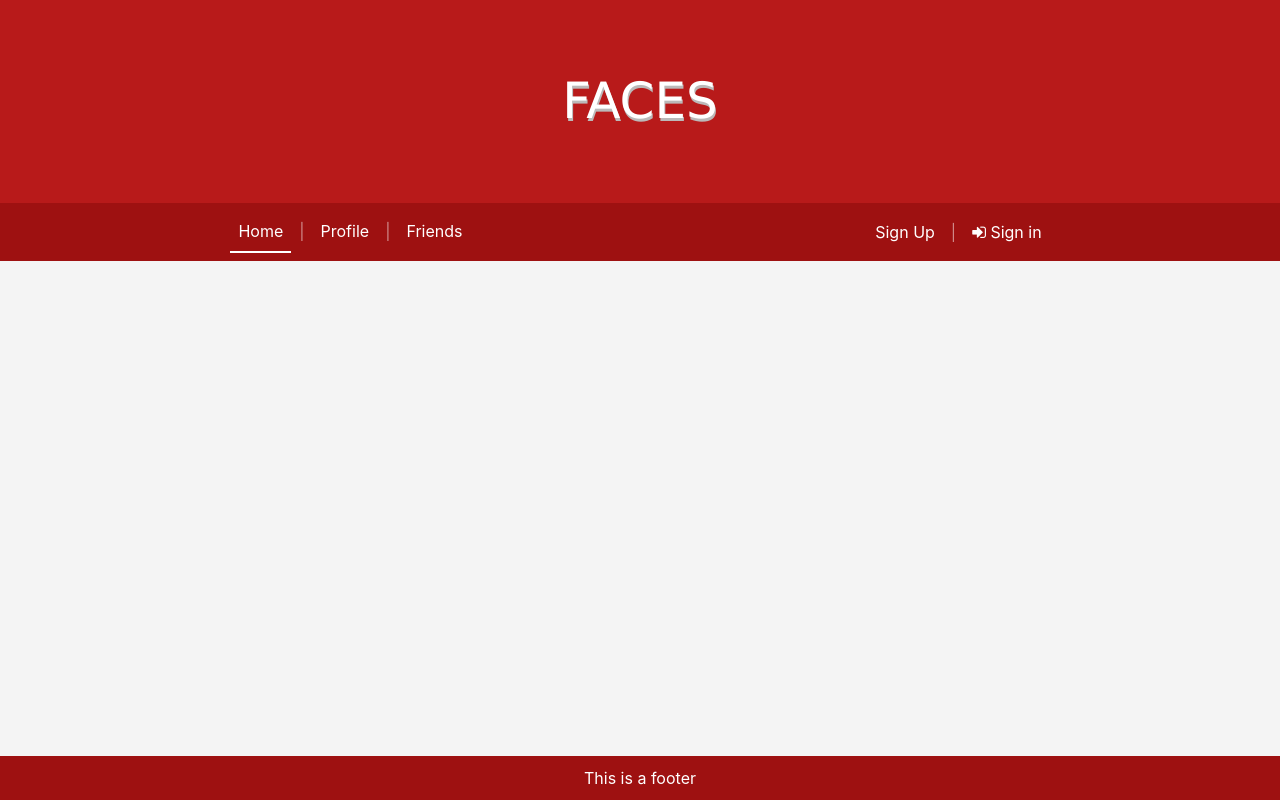
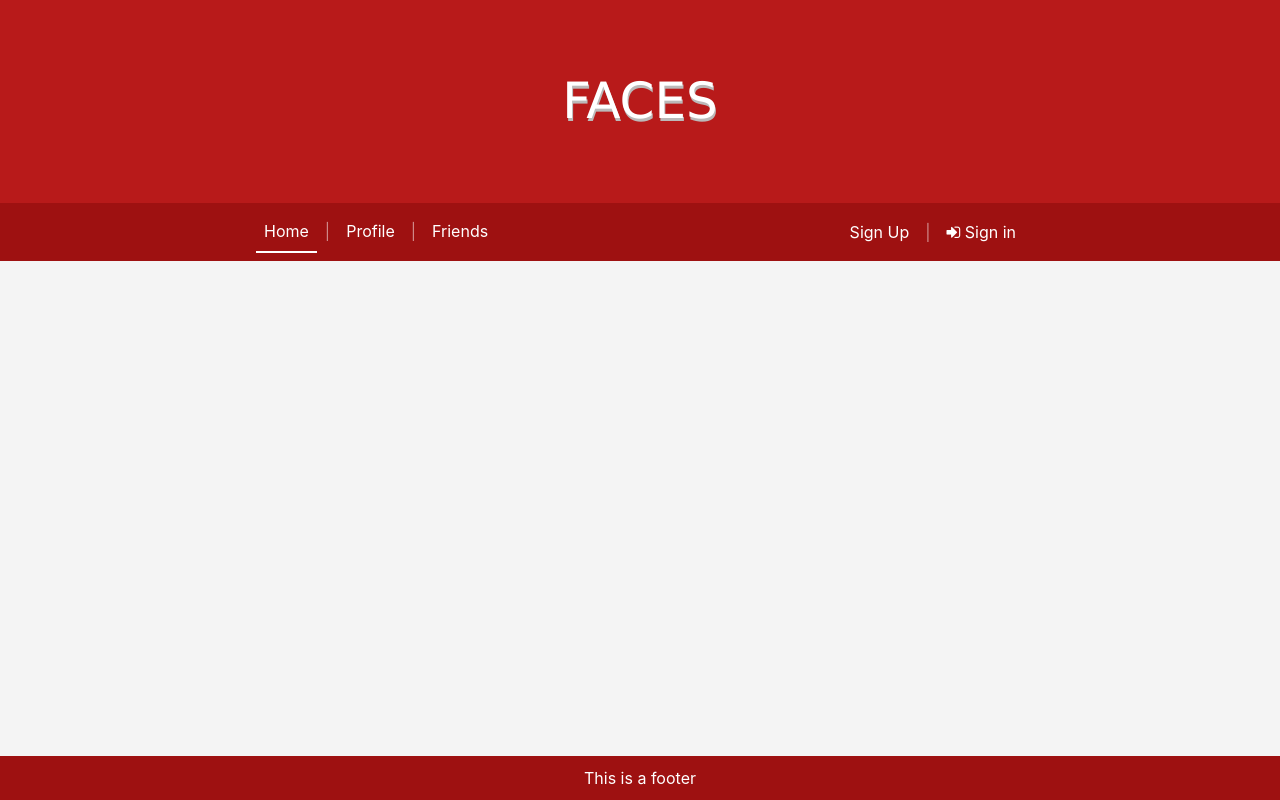
Before and after one commit to Arsalan-Sadri/20_Project_3_ReactSocialMedia, a React (Create React App) app in the folder client/: page / in a window 1280 px wide. Built offline with nearby package versions, Linux system fonts and the light colour scheme.

Commit message:
css enhancements including converting .container to .container-fluid

```diff
--- a/client/src/App.css
+++ b/client/src/App.css
@@ -1,3 +1,8 @@
 body {
-  background: rgb(244, 244, 244);
+    background: rgb(244, 244, 244);
 }
+
+.container-fluid {
+    padding-left: 20%;
+    padding-right: 20%;
+}
--- a/client/src/App.js
+++ b/client/src/App.js
@@ -12,7 +12,7 @@ const App = () => (
     <React.Fragment>
         <Header />
         <Navbar />
-        <div className="container">
+        <div className="container-fluid">
             <Router>
                 <Switch>
                     <Route exact path="/sign-up" component={SignUp} />
--- a/client/src/components/Navbar/Navbar.css
+++ b/client/src/components/Navbar/Navbar.css
@@ -1,8 +1,8 @@
 .my-navbar {
     position: sticky;
     top: 0;
-    padding-left: 18%;;
-    padding-right: 18%;;
+    padding-left: 20%;
+    padding-right: 20%;
     margin-bottom: 50px;
     background: rgb(158, 17, 17);
 }
```
